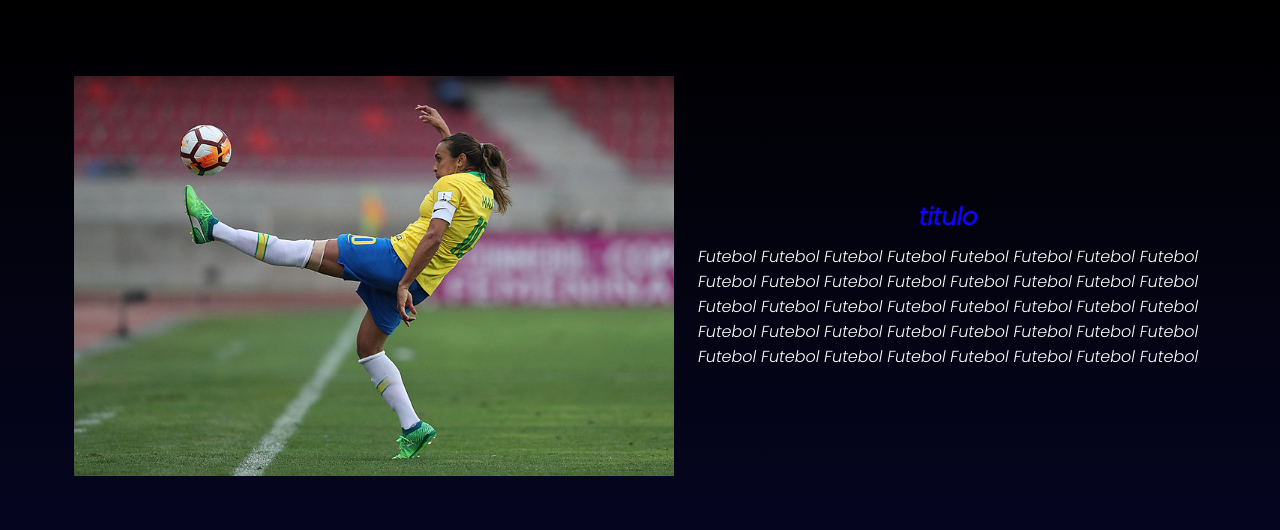
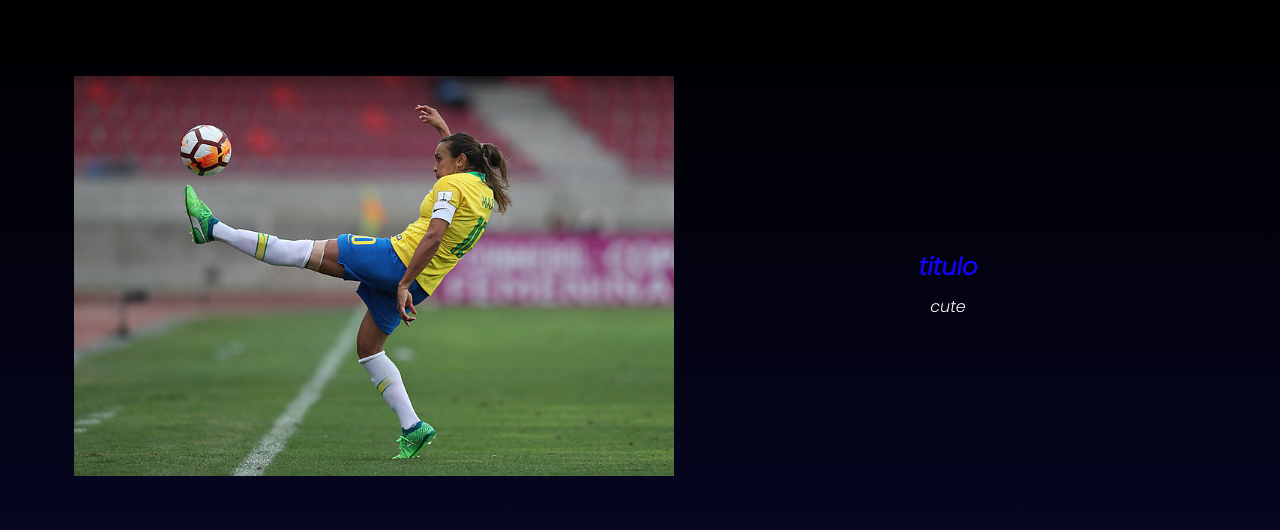
Before and after one commit to gilmaris/cutestory, a plain HTML site: page index.html in a window 1280 px wide. Shown: the part 149-679 px from the top of the page. Drawn offline with Linux system fonts and the light colour scheme.

Commit message:
texto cute

```diff
--- a/index.html
+++ b/index.html
@@ -30,10 +30,11 @@
         <div class="fototexto">
 
             <p><h2 class="h2t">titulo</h2>
-                Futebol Futebol Futebol Futebol Futebol Futebol Futebol Futebol Futebol Futebol
-                Futebol Futebol Futebol Futebol Futebol Futebol Futebol Futebol Futebol Futebol
-                Futebol Futebol Futebol Futebol Futebol Futebol Futebol Futebol Futebol Futebol
-                Futebol Futebol Futebol Futebol Futebol Futebol Futebol Futebol Futebol Futebol
+
+                cute
+
+
+
             </p>
         </div>
 
```
